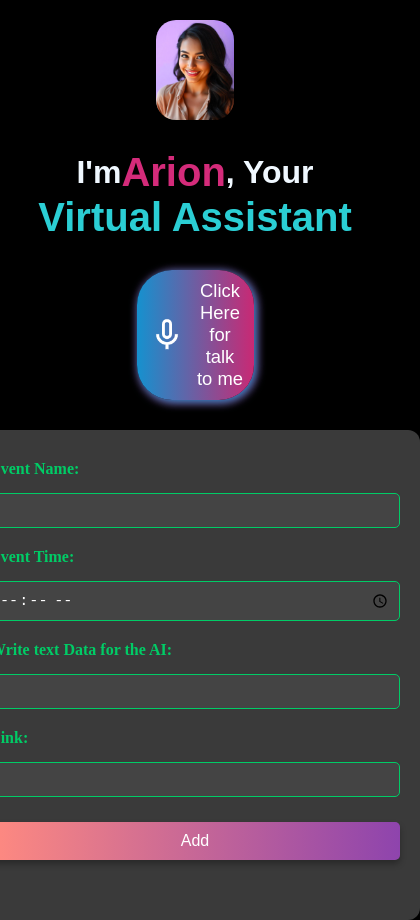
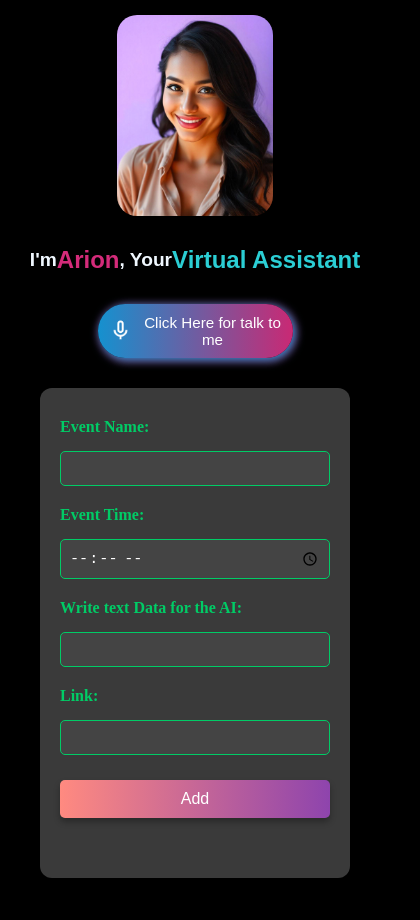
Before and after one commit to Bishal-Sarkar-admin/AI-VIRTUAL-ASSISTANT, a plain HTML site: page index.html in a window 390 px wide. Shown: the whole page, 420 px wide, since content can reach past the window. After the commit the page ends 878 px from the top, so only its background shows below. Drawn offline with Linux system fonts and the light colour scheme; a web font is replaced by a local one.

Commit message:
@media only screen and (max-width: 600px) {}

```diff
--- a/style.css
+++ b/style.css
@@ -80,6 +80,37 @@ h1 {
   min-width: 450px;
   border-radius: 12px;
 }
+@media only screen and (max-width: 600px) {
+  #todoui {
+    min-width: 310px;
+  }
+  h1 {
+    font-size: 1.2rem;
+  }
+  .name {
+    font-size: 1.5rem;
+  }
+  .vname {
+    font-size: 1.5rem;
+  }
+  #content {
+    font-size: 0.95rem;
+  }
+  #mic {
+    width: 25px;
+  }
+  #button {
+    width: 50%;
+    height: auto;
+  }
+  #voice {
+    width: 35px;
+  }
+  #logo {
+    margin-top: 15px;
+    width: 40vw;
+  }
+}
 #todo {
   list-style-type: none;
 }
```
